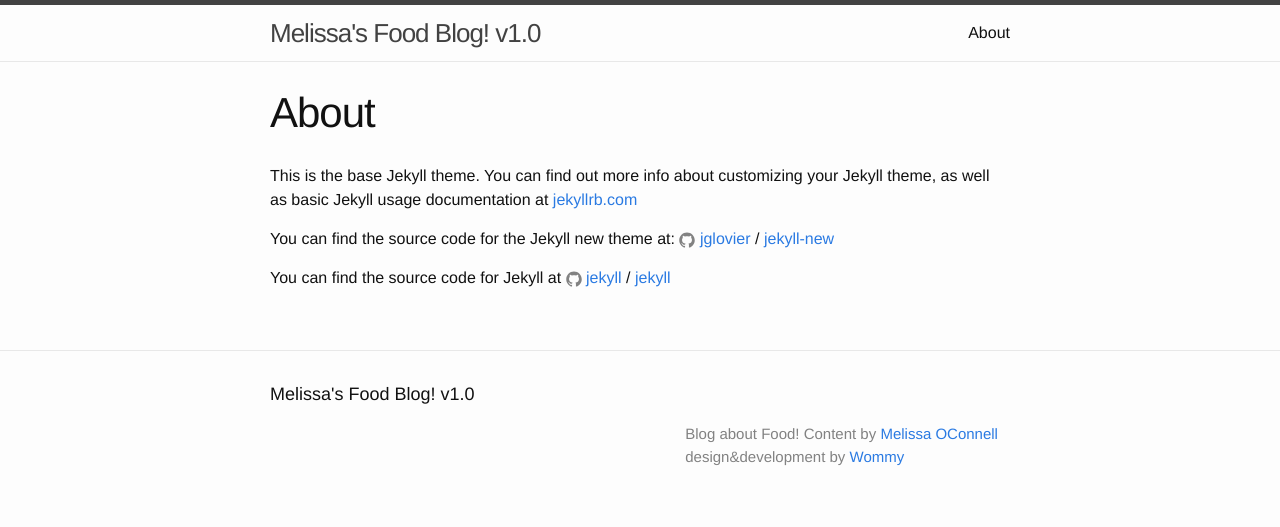
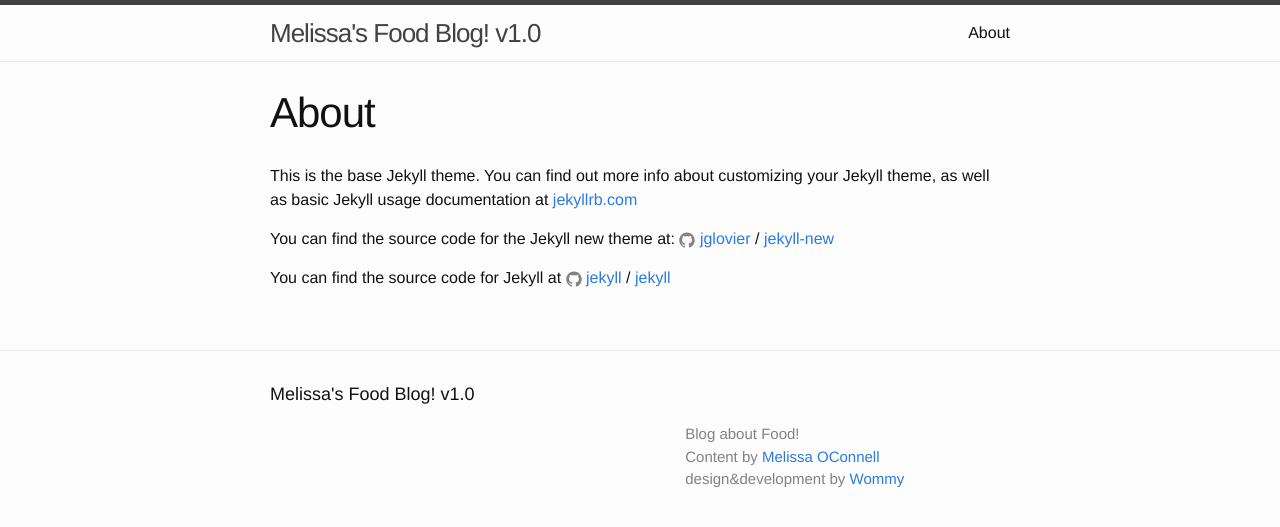
Before and after one commit to foodissa/foodissa.github.io, a Jekyll site: the page built from about.md, in a window 1280 px wide. Shown: the top 527 px of the page. Built offline with Jekyll 4.4.1, drawn with Linux system fonts in a browser that asks for light colours.

Commit message:
missed another thang

```diff
--- a/_config.yml
+++ b/_config.yml
@@ -9,7 +9,7 @@
 title: "Melissa's Food Blog! v1.0"
 email: Oconnellmelissa89@gmail.com
 description: > # this means to ignore newlines until "baseurl:"
-  Blog about Food!
+  Blog about Food!<br>
   Content by <a href='http://foodissa.github.io/about'>Melissa OConnell</a>
   design&development by <a href='http://github.com/wommy' target='_blank'>Wommy</a>
 baseurl: "" # the subpath of your site, e.g. /blog
```
